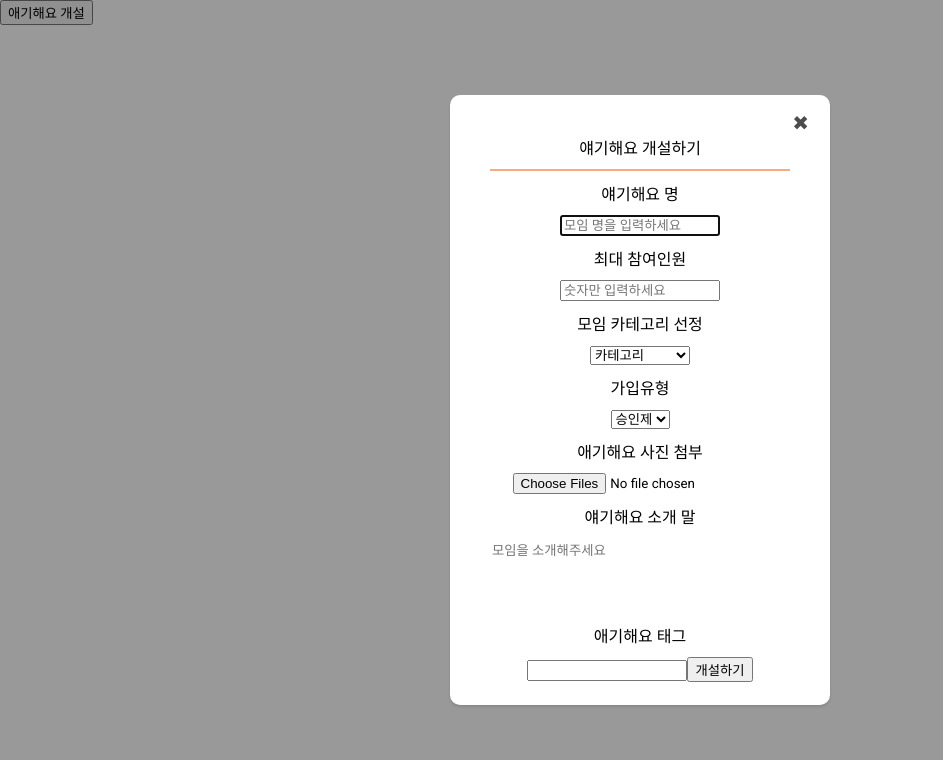
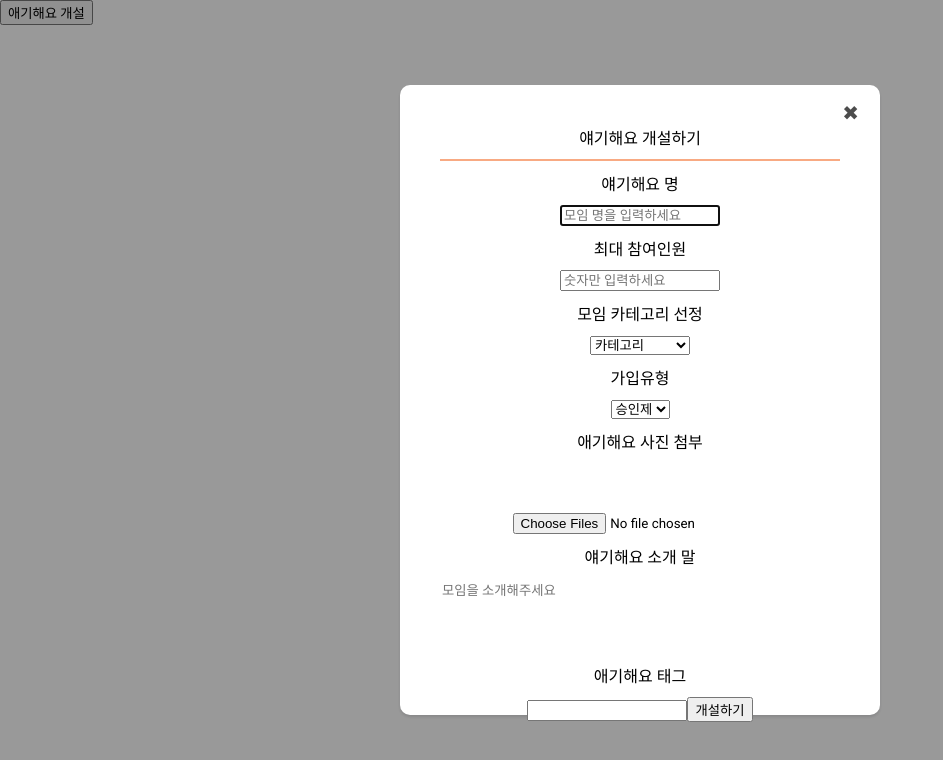
Before and after one commit to KChanHyeok/fitchwi, a React (Create React App) app in the folder fitchwifront/: page /talk in a window 1280 px wide. Both pictures are taken after a click on the button "애기해요 개설". Shown: the top 760 px of the page, without its empty margins (0-943 px from the left). Built offline with nearby package versions, Linux system fonts and the light colour scheme; the HTML template or start-up script is replaced by a standard one.

Commit message:
파일 console 확인

```diff
--- a/fitchwifront/src/pages/talk/components/TalkOpened.jsx
+++ b/fitchwifront/src/pages/talk/components/TalkOpened.jsx
@@ -1,18 +1,19 @@
-import React, { useCallback, useState } from "react";
+import React, { useCallback, useEffect, useState } from "react";
 import TalkOpenedModal from "./TalkOpenedModal";
 import "../styles/TalkOpenedModal.scss";
 import axios from "axios";
 
 function TalkOpened(props) {
+    // let formData = new FromData();
+
     const [inputTalkOp, setInputTalkOp] = useState({
         talkTitle: "",
         talkmax: 0,
         talkcategory: "",
         talkType: "",
         talkcontent: "",
-        talkTagContent: ""
+        talkTagContent: "",
     });
-
 
     const onChange = useCallback(
         (e) => {
@@ -22,7 +23,34 @@ function TalkOpened(props) {
             };
             setInputTalkOp(inputTo);
             console.log(e.target.value);
-        }, [inputTalkOp])
+        }, [inputTalkOp]);
+
+
+    const [fileForm, setFileForm] = useState("");
+
+    useEffect(() => {
+        preview();
+
+        return () => preview();
+    });
+
+    const preview = () => {
+        if (!fileForm) return false;
+        const imgEl = document.querySelector(".talk_img_box");
+        const render = new FileReader();
+
+        render.onload = () =>
+            (imgEl.style.backgroundImage = `url(${render.result})`);
+        render.readAsDataURL(fileForm[0]);
+        console.log(render);
+    };
+
+    const onLoadFile = useCallback(
+        (e) => {
+            const files = e.target.files;
+            setFileForm(files);
+            console.log(e.target.files);
+        }, []);
 
     //작성 내용 전송 함수
     // const onTalkOpened = useCallback(
@@ -32,14 +60,6 @@ function TalkOpened(props) {
     //     }
     // )
 
-    // const [File, setFile] = useState("");
-
-    // const uploadFile = useCallback(
-    //     (e) => {
-    //         const files = e.target.files;
-    //         setFile(files);
-    //     }
-    // )
 
     //모달창
     const [talkOpened, setTalkOpened] = useState(false);
@@ -80,8 +100,11 @@ function TalkOpened(props) {
                         <option value="fcfs" name="talkType">선착순</option>
                     </select>
                     <p className="talkInput">애기해요 사진 첨부</p>
+                    <div className="talk_img_box">
+                        <img src="" alt="" />
+                    </div>
                     <input type="file" name="talkImg"
-                        // onChange={uploadFile}
+                        onChange={onLoadFile}
                         multiple required></input>
                     <p className="talkInput">얘기해요 소개 말</p>
                     <textarea name="talkContent"
--- a/fitchwifront/src/pages/talk/styles/TalkOpenedModal.scss
+++ b/fitchwifront/src/pages/talk/styles/TalkOpenedModal.scss
@@ -14,8 +14,8 @@
   /* modal창 */
 .modalBody {
     position: absolute;
-    width: 300px;
-    height: 530px;
+    width: 400px;
+    height: 550px;
     padding: 40px;
     text-align: center;
     background-color: rgb(255, 255, 255);
@@ -55,3 +55,10 @@ textarea {
     border: none;
     resize: none;
 }
+
+.talk_img_box {
+    width: 200px;
+    height: 50px;
+    background-size: contain;
+    background-repeat: no-repeat;
+}
```
